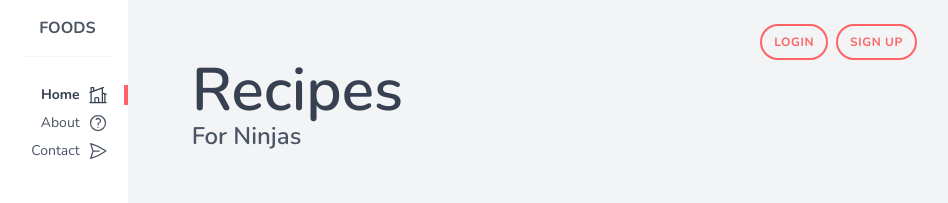
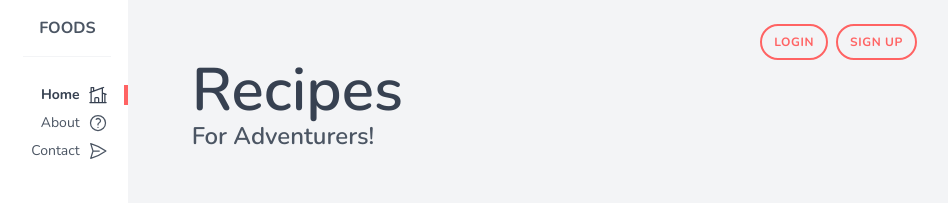
Before and after one commit to franpas12123/foods, a website: page public/index.html in a window 1280 px wide. Shown: the top 203 px of the page, without its empty margins (299-1247 px from the left). Drawn offline with nearby package versions, Linux system fonts and the light colour scheme.

Commit message:
change subtitle

```diff
--- a/public/index.html
+++ b/public/index.html
@@ -114,7 +114,7 @@
 
         <header>
           <h2 class="text-gray-700 text-6xl font-semibold">Recipes</h2>
-          <h3 class="text-2xl font-semibold">For Ninjas</h3>
+          <h3 class="text-2xl font-semibold">For Adventurers!</h3>
         </header>
 
         <div>
```
